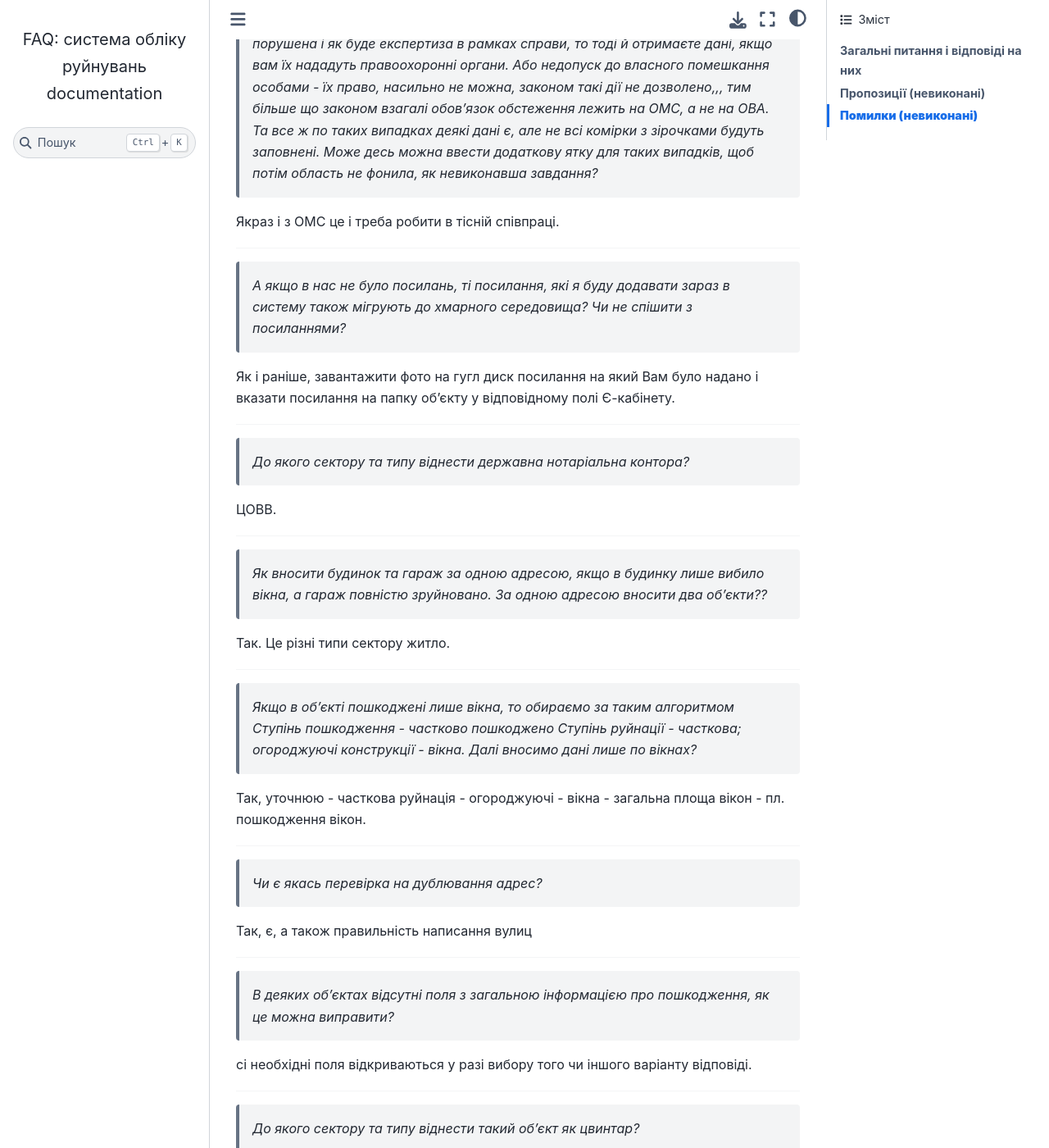
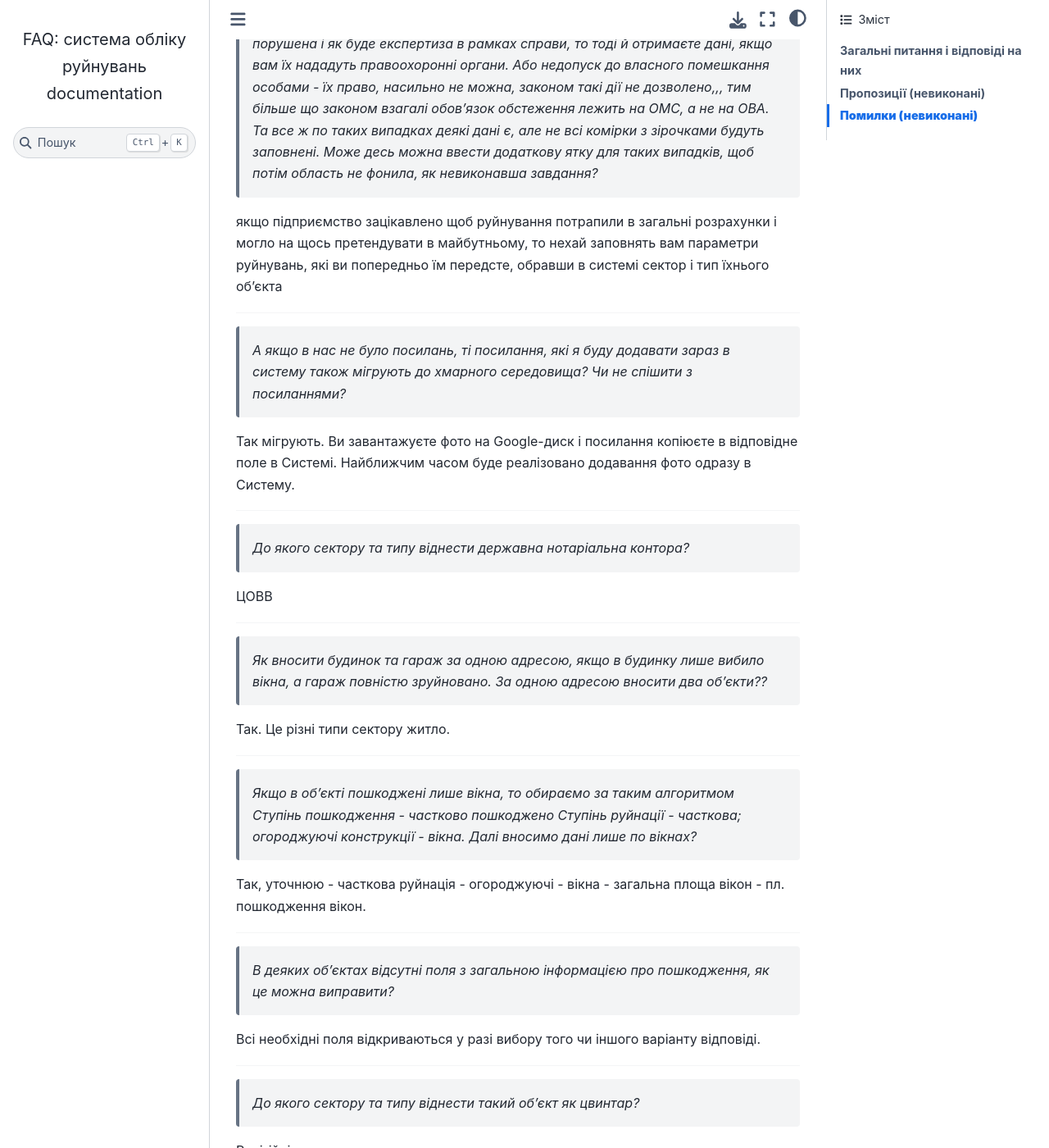
Before and after one commit to hp0404/docs.rebuild, a Sphinx documentation site: the page built from docs/source/index.md, in a window 1280 px wide and 1400 px high, scrolled down 720 px. Shown: the whole window at 82% size. Built offline with Sphinx 7.4.7 and the Sphinx Book theme 1.1.4, drawn with Linux system fonts in a browser that asks for light colours; some of the changed text lies outside the part shown.

Commit message:
Updated docs

```diff
--- a/docs/source/index.md
+++ b/docs/source/index.md
@@ -24,17 +24,19 @@
 ---
 > *Не надають і все, таємна інформація - кримінальна справа по факту руйнувань порушена і як буде експертиза в рамках справи, то тоді й отримаєте дані, якщо вам їх нададуть правоохоронні органи. Або недопуск до власного помешкання особами - їх право, насильно не можна, законом такі дії не дозволено,,, тим більше що законом взагалі обов'язок обстеження лежить на ОМС, а не на ОВА. Та все ж по таких випадках деякі дані є, але не всі комірки з зірочками будуть заповнені. Може десь можна ввести додаткову ятку для таких випадків, щоб потім область не фонила, як невиконавша завдання?*
 
-Якраз і з ОМС це і треба робити в тісній співпраці.
+якщо підприємство зацікавлено щоб руйнування потрапили в загальні розрахунки і могло на щось претендувати в майбутньому, то нехай заповнять вам параметри руйнувань, які ви попередньо їм передсте, обравши в системі сектор і тип їхнього об'єкта
 
 ---
 > *А якщо в нас не було посилань, ті посилання, які я буду додавати зараз в систему також мігрують до хмарного середовища? Чи не спішити з посиланнями?*
 
-Як і раніше, завантажити фото на гугл диск посилання на який Вам було надано і вказати посилання на папку об'єкту у відповідному полі Є-кабінету.
+Так мігрують.
+Ви завантажуєте фото на Google-диск і посилання копіюєте в відповідне поле в Системі.
+Найближчим часом буде реалізовано додавання фото одразу в Систему.
 
 ---
 > *До якого сектору та типу віднести державна нотаріальна контора?*
 
-ЦОВВ.
+ЦОВВ
 
 ---
 > *Як вносити будинок та гараж за одною адресою, якщо в будинку лише вибило вікна, а гараж повністю зруйновано. За одною адресою вносити два об'єкти??*
@@ -47,14 +49,9 @@
 Так, уточнюю - часткова руйнація - огороджуючі - вікна - загальна площа вікон - пл. пошкодження вікон.
 
 ---
-> *Чи є якась перевірка на дублювання адрес?*
-
-Так, є, а також правильність написання вулиц
-
----
 > *В деяких об’єктах відсутні поля з загальною інформацією про пошкодження, як це можна виправити?*
 
-сі необхідні поля відкриваються у разі вибору того чи іншого варіанту відповіді.
+Всі необхідні поля відкриваються у разі вибору того чи іншого варіанту відповіді.
 
 ---
 > *До якого сектору та типу віднести такий об'єкт як цвинтар?*
@@ -202,6 +194,16 @@
 ---
 
 <!-- suggestions starts -->
+> *Чи є якась перевірка на дублювання адрес?*
+
+Буде реалізовано, після переведення системи на кодовий адресний реєстр
+
+---
+> *А буде доступний пошук об'єкта за адресою?*
+
+По idf, а в майбутньому, коли назви вулиць по нових об'єктах будуть стандартизовано підтягуватись з адресного реєстру.
+
+---
 > *Є декілька незручностей при роботі в системі. Не можливо ввести дату пошкодження з клавіатури, а саме при введенні року все збивається і кожного разу треба вибирати вручну в календарі. Також при додаванні нового об'єкту в списку одразу не відображається адреса, треба натиснути на редагування, щоб вона з'явилась. Додаю відео, можливо так простіше буде зрозуміти в чому саме проблема.*
 
 візьмемо до уваги
```
Also changed, not shown: other parts of docs/source/index.md (+1 -6 lines).
